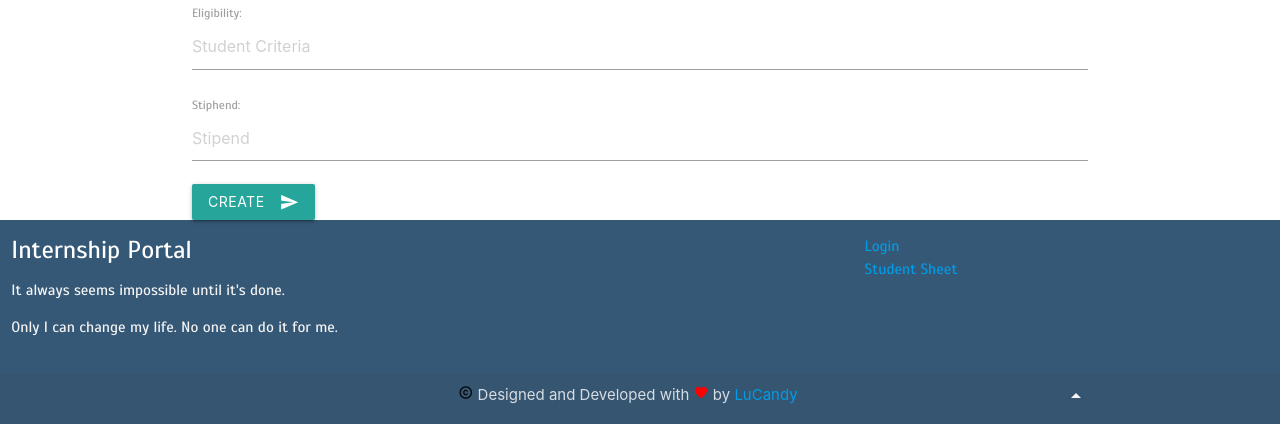
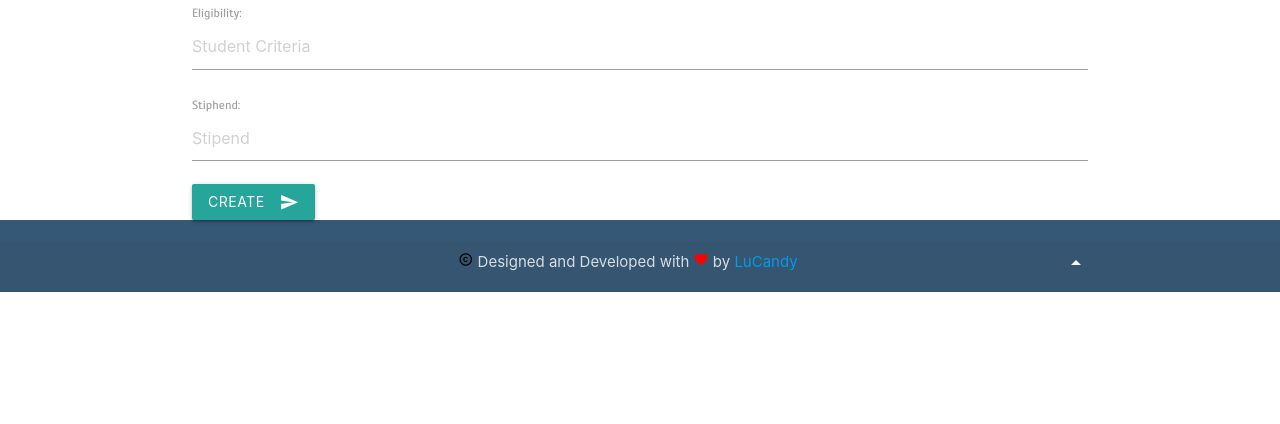
Before and after one commit to Rohithgilla12/InternshipPlatform, a Django app: page /create/ in a window 1280 px wide. Shown: the part 916-1340 px from the top of the page. After the commit the page ends 1208 px from the top, so only its background shows below. Run offline with Django 3.2, Linux system fonts and the light colour scheme; some libraries are stand-ins or nearby versions.

Commit message:
footer change

```diff
--- a/templates/footer.html
+++ b/templates/footer.html
@@ -1,7 +1,7 @@
     <footer class="page-footer no-padding no-padding-bottom" style=" background-color: rgb(53, 88, 118); ">
     <div class="row no-padding no-padding-bottom">
         <div class="col l6 s12">
-        <h5 class="white-text">Internship Portal</h5>
+        {% comment %} <h5 class="white-text">Internship Portal</h5>
         <p class="grey-text text-lighten-4">It always seems impossible until it's done.</p>
         <p class="grey-text text-lighten-4">Only I can change my life. No one can do it for me. </p>
         </div>
@@ -16,7 +16,7 @@
           {% endif %}
           <li><a href="/students">Student Sheet</a></li>
         </ul>
-        </div>
+        </div> {% endcomment %}
     </div>
     </div>
     <div class="footer-copyright" >
```
